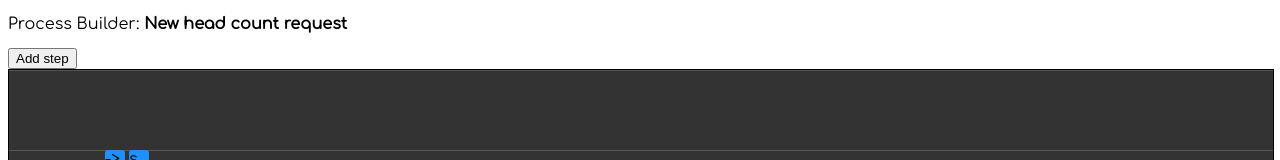
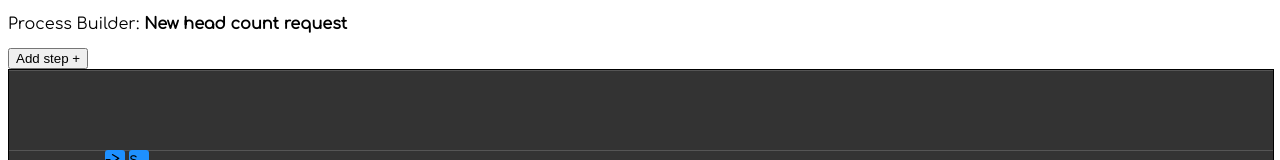
Before and after one commit to alperenbelgic/bpmist, an Angular app: page / in a window 1280 px wide. Shown: the top 160 px of the page. Built offline with nearby package versions, Linux system fonts and the light colour scheme.

Commit message:
ci/cd test

```diff
--- a/src/app/process-designer/process-designer.component.html
+++ b/src/app/process-designer/process-designer.component.html
@@ -3,7 +3,7 @@
     Process Builder: <b>New head count request</b>
   </div>
   <button (click)="addItem()">
-    Add step
+    Add step +
     <!-- state event state
         state decision state
         state event action state
```
